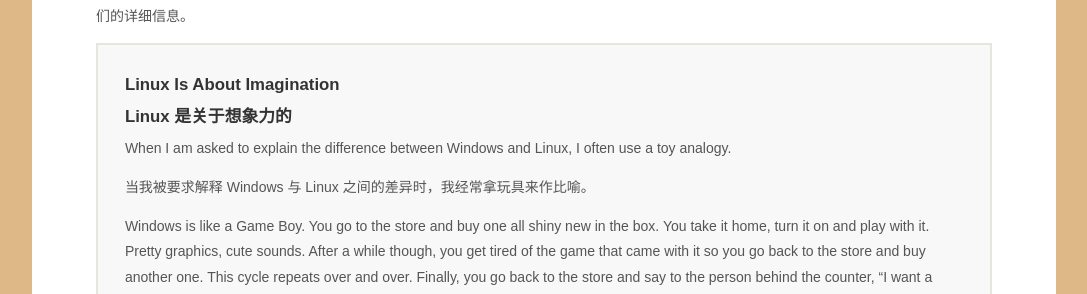
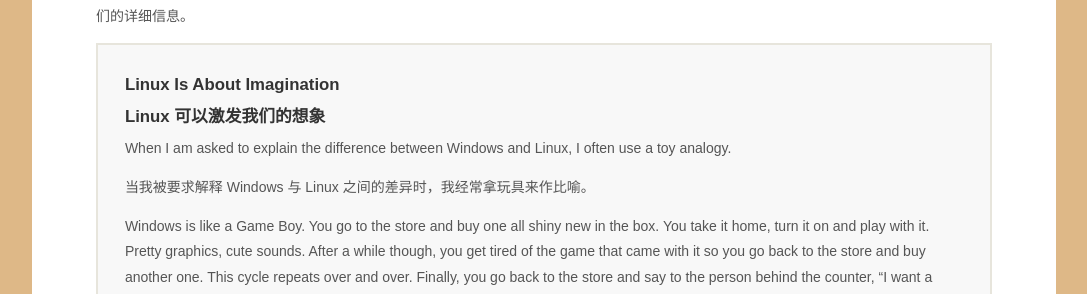
Before and after one commit to billie66/TLCL, a Jekyll site: the page built from book/chap07.md, in a window 1280 px wide and 900 px high, scrolled down 11980 px. Shown: the part 153-447 px from the top of the window, without its empty margins (96-1183 px from the left). Built offline with Jekyll 4.4.1, drawn with Linux system fonts in a browser that asks for light colours; Markdown is read by kramdown in place of the engine named in the settings.

Commit message:
Imagination Rocks

```diff
--- a/book/chap07.md
+++ b/book/chap07.md
@@ -694,7 +694,7 @@ line programs use standard error to display their informative messages.
 
 <div class="single">
 <h3>Linux Is About Imagination</h3>
-<h3>Linux 是关于想象力的</h3>
+<h3>Linux 可以激发我们的想象</h3>
 
 <p> When I am asked to explain the difference between Windows and Linux, I often
 use a toy analogy.  </p>
```
